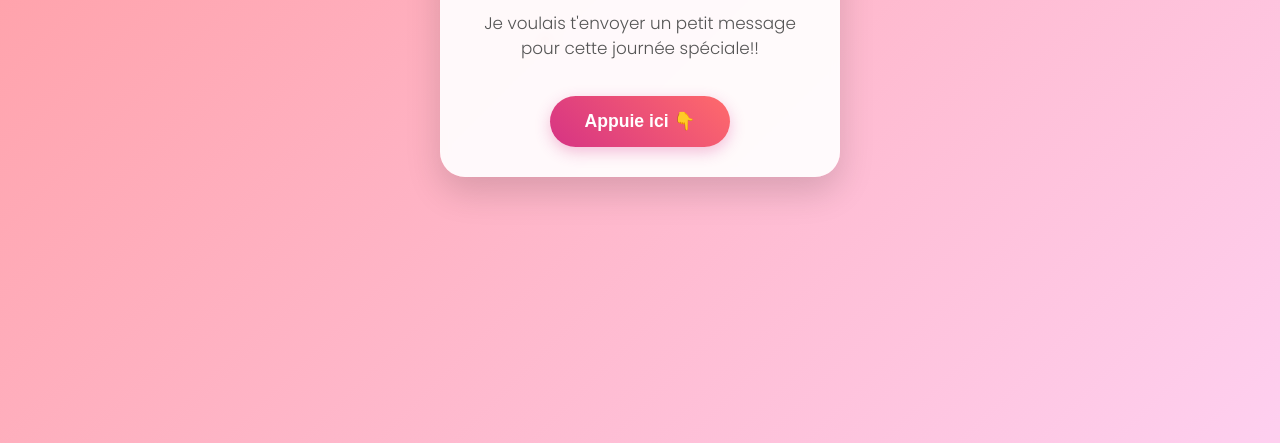
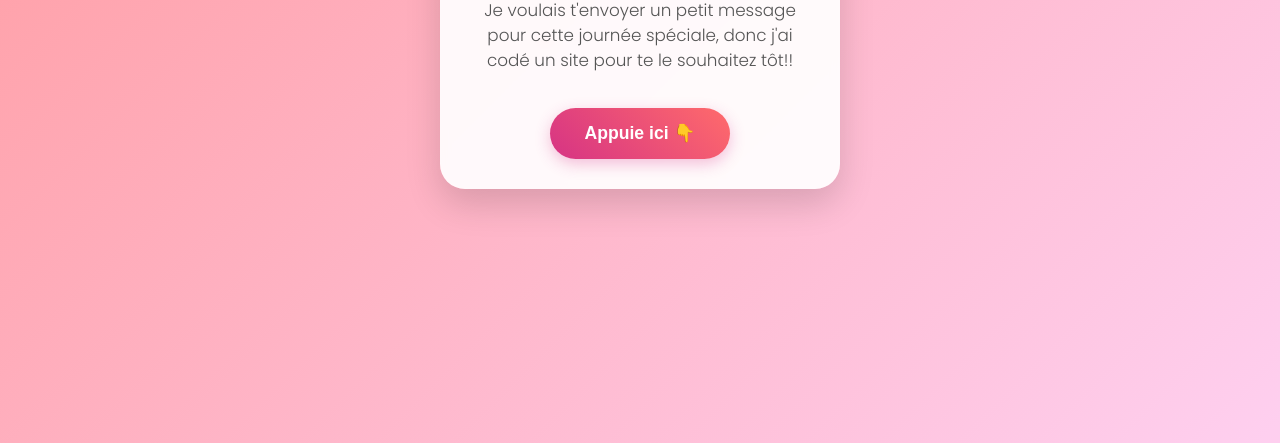
Before and after one commit to MaxPernLeSang/Siteweb, a plain HTML site: page index.html in a window 1280 px wide. Shown: the part 357-800 px from the top of the page. Drawn offline with Linux system fonts and the light colour scheme.

Commit message:
Update index.html

```diff
--- a/index.html
+++ b/index.html
@@ -141,7 +141,7 @@
 
         <p>
             Je voulais t'envoyer un petit message pour cette
-            journée spéciale!!
+            journée spéciale, donc j'ai codé un site pour te le souhaitez tôt!!
         </p>
 
         <button class="btn" onclick="revealSurprise()">Appuie ici 👇</button>
```
